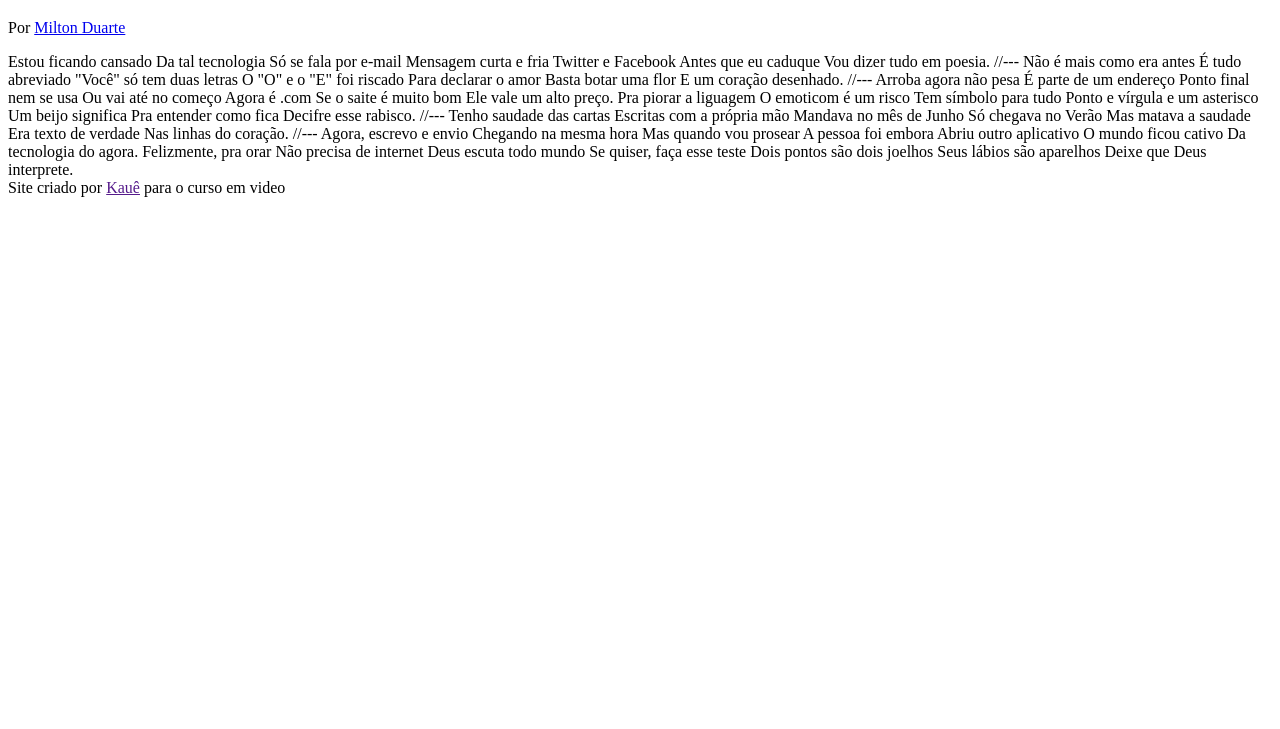
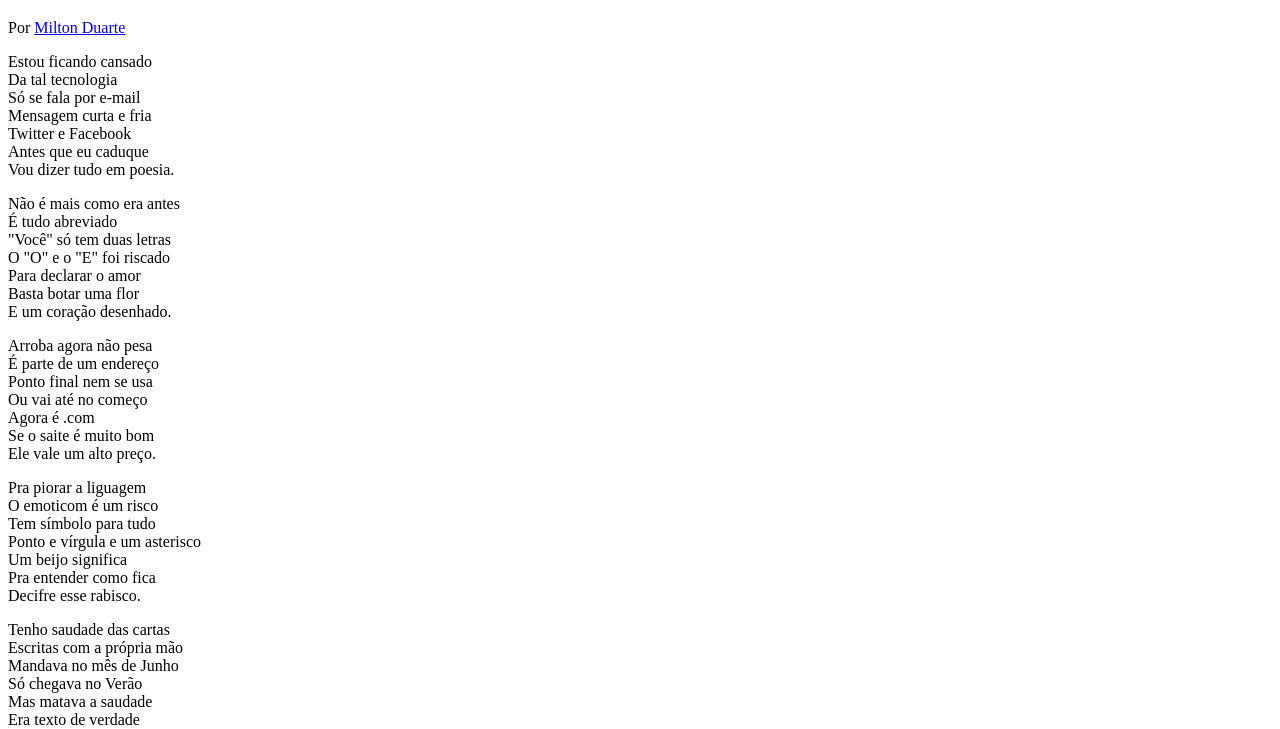
Before and after one commit to kaueb1/html-css, a plain HTML site: page Exercícios/Desafio 02/index.html in a window 1280 px wide. Shown: the part 61-790 px from the top of the page. Drawn offline with Linux system fonts and the light colour scheme.

Commit message:
atualizei o desafio 2

```diff
--- a/Exercícios/Desafio 02/index.html
+++ b/Exercícios/Desafio 02/index.html
@@ -4,6 +4,7 @@
     <meta charset="UTF-8">
     <meta name="viewport" content="width=device-width, initial-scale=1.0">
     <title>Cordel Morderno</title>
+    <link rel="stylesheet" href="style.css">
 </head>
 <body>
     <header>
@@ -12,69 +13,88 @@
         </p>
     </header>
 
-    Estou ficando cansado
-    Da tal tecnologia
-    Só se fala por e-mail
-    Mensagem curta e fria
-    Twitter e Facebook
-    Antes que eu caduque
-    Vou dizer tudo em poesia.
+    <section>
+        <p>
+            Estou ficando cansado <br>
+            Da tal tecnologia   <br>
+            Só se fala por e-mail   <br>
+            Mensagem curta e fria   <br>
+            Twitter e Facebook  <br>
+            Antes que eu caduque    <br>
+            Vou dizer tudo em poesia.   <br>
+        </p>
+    </section>
 
-    //---
 
-    Não é mais como era antes
-    É tudo abreviado
-    "Você" só tem duas letras
-    O "O" e o "E" foi riscado
-    Para declarar o amor
-    Basta botar uma flor
-    E um coração desenhado.
+    <section>
+        <p>
+            Não é mais como era antes <br>
+            É tudo abreviado    <br>
+            "Você" só tem duas letras <br>
+            O "O" e o "E" foi riscado <br>
+            Para declarar o amor <br>
+            Basta botar uma flor <br>
+            E um coração desenhado. <br>
+        </p>
+    </section>
 
-    //---
 
-    Arroba agora não pesa
-    É parte de um endereço
-    Ponto final nem se usa
-    Ou vai até no começo
-    Agora é .com
-    Se o saite é muito bom
-    Ele vale um alto preço.
+    <section>
+        <p>
+            Arroba agora não pesa <br>
+            É parte de um endereço <br>
+            Ponto final nem se usa <br>
+            Ou vai até no começo <br>
+            Agora é .com <br>
+            Se o saite é muito bom <br>
+            Ele vale um alto preço. <br>
+        </p>
 
-    Pra piorar a liguagem
-    O emoticom é um risco
-    Tem símbolo para tudo
-    Ponto e vírgula e um asterisco
-    Um beijo significa
-    Pra entender como fica
-    Decifre esse rabisco.
+        <p>
+            Pra piorar a liguagem <br>
+            O emoticom é um risco <br>
+            Tem símbolo para tudo <br>
+            Ponto e vírgula e um asterisco <br>
+            Um beijo significa <br>
+            Pra entender como fica <br>
+            Decifre esse rabisco. <br>
+        </p>
+    </section>
 
-    //---
 
-    Tenho saudade das cartas
-    Escritas com a própria mão
-    Mandava no mês de Junho
-    Só chegava no Verão
-    Mas matava a saudade
-    Era texto de verdade
-    Nas linhas do coração.
+    <section>
+        <p>
+            Tenho saudade das cartas <br>
+            Escritas com a própria mão <br>
+            Mandava no mês de Junho <br>
+            Só chegava no Verão <br>
+            Mas matava a saudade <br>
+            Era texto de verdade <br>
+            Nas linhas do coração. <br>
+        </p>
+    </section>
 
-    //---
+    <section>
+        <p>
+            Agora, escrevo e envio <br>
+            Chegando na mesma hora <br>
+            Mas quando vou prosear <br>
+            A pessoa foi embora <br>
+            Abriu outro aplicativo <br>
+            O mundo ficou cativo <br>
+            Da tecnologia do agora. <br>
+        </p>
 
-    Agora, escrevo e envio
-    Chegando na mesma hora
-    Mas quando vou prosear
-    A pessoa foi embora
-    Abriu outro aplicativo
-    O mundo ficou cativo
-    Da tecnologia do agora.
-
-    Felizmente, pra orar
-    Não precisa de internet
-    Deus escuta todo mundo
-    Se quiser, faça esse teste
-    Dois pontos são dois joelhos
-    Seus lábios são aparelhos
-    Deixe que Deus interprete.
+        <p>
+            Felizmente, pra orar <br>
+            Não precisa de internet <br>
+            Deus escuta todo mundo <br>
+            Se quiser, faça esse teste <br>
+            Dois pontos são dois joelhos <br>
+            Seus lábios são aparelhos <br>
+            Deixe que Deus interprete. <br>
+        </p>
+    </section>
     <footer>
         Site criado por <a href="">Kauê</a> para o curso em video
     </footer>
--- /dev/null
+++ b/Exercícios/Desafio 02/style.css
@@ -0,0 +1,5 @@
+@charset "UTF-8";
+
+body {
+    background-color:
+}
```
